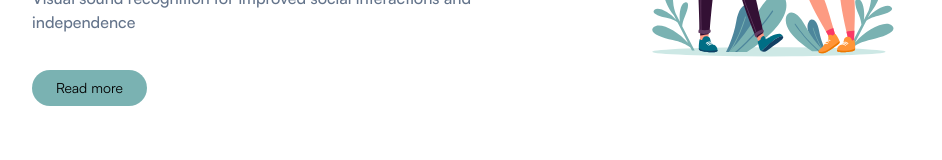
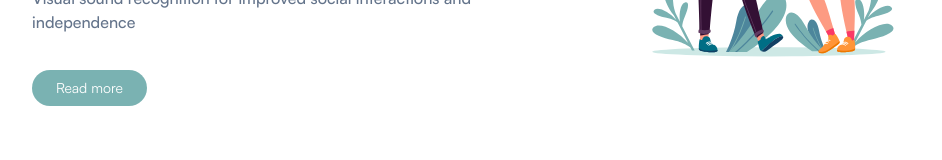
Before and after one commit to HEAR4U-bangkit/cc-hear4u-admin, a Next.js app: page / in a window 1280 px wide. Shown: the part 467-627 px from the top of the page, without its empty margins (168-1110 px from the left). Built offline with nearby package versions, Linux system fonts and the light colour scheme.

Commit message:
style: change button color to white in landing page

```diff
--- a/src/app/page.jsx
+++ b/src/app/page.jsx
@@ -208,7 +208,7 @@ export default function Home() {
                 initial={{ opacity: 0, scale: 1 }}
                 whileInView={{ opacity: 1, scale: 1 }}
                 transition={{ duration: 0.5 }}
-                className="bg-primary px-6 py-2 rounded-full text-sm"
+                className="bg-primary px-6 py-2 rounded-full text-sm text-white"
               >
                 Read more
               </motion.button>
@@ -331,7 +331,7 @@ export default function Home() {
               whileHover={{ scale: 1.2 }}
               onHoverStart={(e) => {}}
               onHoverEnd={(e) => {}}
-              className="px-6 bg-primary flex flex-row items-center gap-2 py-2 rounded-full text-sm"
+              className="px-6 bg-primary text-white flex flex-row items-center gap-2 py-2 rounded-full text-sm"
             >
               <IoLogoGooglePlaystore />
               Google Play
```
